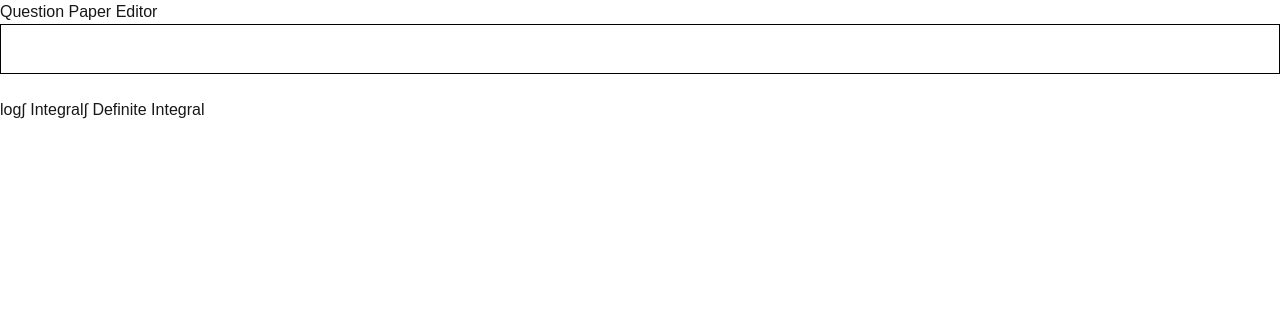
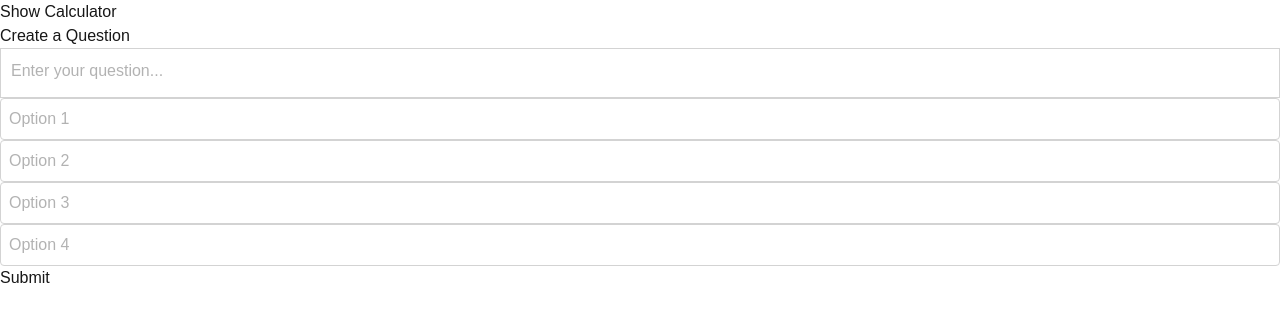
Before and after one commit to gb-pavan/test-intelliclick, a Next.js app: page / in a window 1280 px wide. Shown: the top 322 px of the page. Built offline with nearby package versions, Linux system fonts and the light colour scheme.

Commit message:
definite integrations can be given by user now

```diff
--- a/src/components/Calculator/CalculatorTabs.tsx
+++ b/src/components/Calculator/CalculatorTabs.tsx
@@ -15,9 +15,10 @@ const math = create(all);
 
 interface CalculatorTabsProps {
   handleCalculatorInput: (value: string) => void;
+  insertElement: (html: string) => void;
 }
 
-const CalculatorTabs: React.FC<CalculatorTabsProps> = ({handleCalculatorInput}) => {
+const CalculatorTabs: React.FC<CalculatorTabsProps> = ({handleCalculatorInput,insertElement}) => {
   const type: 'double' | 'single' = 'double'; // Example value
 
   const [activeTab, setActiveTab] = useState<string>('Basic');
@@ -48,7 +49,7 @@ const CalculatorTabs: React.FC<CalculatorTabsProps> = ({handleCalculatorInput})
     { label: 'sin cos', content: <TrigonometricFunctions setSelectedInput={setSelectedInput} handleCalculatorInput={handleCalculatorInput}/> },
     { label: '≥ ÷ →', content: <MathRelations setSelectedInput={setSelectedInput} handleCalculatorInput={handleCalculatorInput}/> },
     { label: 'π√∇', content: <MathSubsets setSelectedInput={setSelectedInput} handleCalculatorInput={handleCalculatorInput}/> },
-    { label: 'Σ∫∏', content: <Integration setSelectedInput={setSelectedInput} handleCalculatorInput={handleCalculatorInput}/> },
+    { label: 'Σ∫∏', content: <Integration setSelectedInput={setSelectedInput} insertElement={insertElement}/> },
     {
   label: '(□ □\n □ □)',
   content: <Matrix />
--- a/src/components/UploadQuestion/UploadQuestion.tsx
+++ b/src/components/UploadQuestion/UploadQuestion.tsx
@@ -356,10 +356,102 @@
 
 // export default QuestionForm;
 
-import React, { useRef } from "react";
+// import React, { useRef } from "react";
 
-const QuestionForm: React.FC = () => {
-  const editorRef = useRef<HTMLDivElement>(null);
+// const QuestionForm: React.FC = () => {
+//   const editorRef = useRef<HTMLDivElement>(null);
+
+//   const insertElement = (html: string) => {
+//     const selection = window.getSelection();
+//     if (!selection || selection.rangeCount === 0) return;
+
+//     const range = selection.getRangeAt(0);
+//     const tempDiv = document.createElement("div");
+//     tempDiv.innerHTML = html;
+
+//     const fragment = document.createDocumentFragment();
+//     while (tempDiv.firstChild) {
+//       fragment.appendChild(tempDiv.firstChild);
+//     }
+
+//     range.deleteContents();
+//     range.insertNode(fragment);
+
+//     // Ensure lastChild exists before setting cursor position
+//     if (fragment.lastChild) {
+//       range.setStartAfter(fragment.lastChild);
+//       range.setEndAfter(fragment.lastChild);
+//       selection.removeAllRanges();
+//       selection.addRange(range);
+//     }
+//   };
+
+
+//   const insertLog = () => {
+//     insertElement(
+//       ` log(<span contentEditable style="border-bottom: 1px dashed gray;"> </span>) `
+//     );
+//   };
+
+//   const insertIntegral = () => {
+//     insertElement(
+//       ` ∫ <input type="text" style="width: 40px; margin: 0 5px;" autofocus /> `
+//     );
+//   };
+
+//   const insertDefIntegral = () => {
+//     insertElement(
+//       `<span style="display: inline-flex; align-items: center; margin: 0 5px;">
+//         <span style="display: flex; flex-direction: column; align-items: center;">
+//           <input type="text" placeholder="Upper" style="width: 40px; margin-bottom: 3px;" />
+//           <span style="font-size: 20px; margin: 0 5px;">∫</span>
+//           <input type="text" placeholder="Lower" style="width: 40px; margin-top: 3px;" />
+//         </span>
+//         <input type="text" placeholder="f(x)" style="width: 60px; margin-left: 5px;" autofocus />
+//       </span>`
+//     );
+//   };
+
+//   return (
+//     <div>
+//       <h2>Question Paper Editor</h2>
+//       <div
+//         ref={editorRef}
+//         contentEditable
+//         suppressContentEditableWarning
+//         style={{
+//           border: "1px solid black",
+//           minHeight: "50px",
+//           padding: "10px",
+//           cursor: "text",
+//           whiteSpace: "pre-wrap",
+//         }}
+//       />
+//       <br />
+//       <button onClick={insertLog}>log</button>
+//       <button onClick={insertIntegral}>∫ Integral</button>
+//       <button onClick={insertDefIntegral}>∫ Definite Integral</button>
+//     </div>
+//   );
+// };
+
+// export default QuestionForm;
+
+import { useState,useRef } from "react";
+import CalculatorTabs from "../Calculator/CalculatorTabs";
+
+const QuestionForm = () => {
+    const editorRef = useRef(null);
+
+  const [question, setQuestion] = useState("");
+  const [options, setOptions] = useState(["", "", "", ""]);
+  const [loading, setLoading] = useState(false);
+  const [showCalculator, setShowCalculator] = useState(false);
+  const [focusedInput, setFocusedInput] = useState<"question" | number | null>(null);
+
+  const handleOptionChange = (index: number, value: string) => {
+    setOptions((prev) => prev.map((opt, i) => (i === index ? value : opt)));
+  };
 
   const insertElement = (html: string) => {
     const selection = window.getSelection();
@@ -386,159 +478,134 @@ const QuestionForm: React.FC = () => {
     }
   };
 
-
-  const insertLog = () => {
-    insertElement(
-      ` log(<span contentEditable style="border-bottom: 1px dashed gray;"> </span>) `
-    );
+  const handleSubmit = async () => {
+    if (!question.trim() || options.some((opt) => !opt.trim())) {
+      alert("Please fill in the question and all options.");
+      return;
+    }
+    setLoading(true);
+    try {
+      const response = await fetch("/api/questions", {
+        method: "POST",
+        headers: { "Content-Type": "application/json" },
+        body: JSON.stringify({ question, options }),
+      });
+      if (response.ok) {
+        alert("Question submitted successfully!");
+        setQuestion("");
+        setOptions(["", "", "", ""]);
+      } else {
+        alert("Failed to submit the question.");
+      }
+    } catch (error) {
+      console.error("Error submitting question:", error);
+      alert("An error occurred. Please try again.");
+    }
+    setLoading(false);
   };
 
-  const insertIntegral = () => {
-    insertElement(
-      ` ∫ <input type="text" style="width: 40px; margin: 0 5px;" autofocus /> `
-    );
-  };
+  // Handle input change based on focused field
+  const handleCalculatorInput = (value: string) => {
+    if (focusedInput === null) return;
 
-  const insertDefIntegral = () => {
-    insertElement(
-      `<span style="display: inline-flex; align-items: center; margin: 0 5px;">
-        <span style="display: flex; flex-direction: column; align-items: center;">
-          <input type="text" placeholder="Upper" style="width: 40px; margin-bottom: 3px;" />
-          <span style="font-size: 20px; margin: 0 5px;">∫</span>
-          <input type="text" placeholder="Lower" style="width: 40px; margin-top: 3px;" />
-        </span>
-        <input type="text" placeholder="f(x)" style="width: 60px; margin-left: 5px;" autofocus />
-      </span>`
-    );
+    if (focusedInput === "question") {
+      setQuestion((prev) => (value === "BACKSPACE" ? prev.slice(0, -1) : prev + value));
+    } else {
+      setOptions((prev) =>
+        prev.map((opt, i) =>
+          i === focusedInput ? (value === "BACKSPACE" ? opt.slice(0, -1) : opt + value) : opt
+        )
+      );
+    }
   };
 
   return (
-    <div>
-      <h2>Question Paper Editor</h2>
+    <div className="w-full p-4 bg-white shadow-lg rounded-lg mt-10">
+      <div className="flex justify-center mt-4">
+        <button
+          onClick={() => setShowCalculator(!showCalculator)}
+          className="bg-green-500 text-white p-2 rounded hover:bg-green-600 w-fit mx-auto"
+        >
+          {showCalculator ? "Hide Calculator" : "Show Calculator"}
+        </button>
+      </div>
+      {showCalculator && (
+        <div className="mt-4 p-4 border rounded shadow">
+          <CalculatorTabs handleCalculatorInput={handleCalculatorInput} insertElement={insertElement}/>
+        </div>
+      )}
+      <h2 className="text-xl font-semibold mb-4">Create a Question</h2>
+
       <div
         ref={editorRef}
         contentEditable
         suppressContentEditableWarning
+        onFocus={() => setFocusedInput("question")}
+        onInput={(e) => setQuestion(e.currentTarget.textContent || "")}
         style={{
-          border: "1px solid black",
+          border: "1px solid lightgray",
           minHeight: "50px",
           padding: "10px",
           cursor: "text",
           whiteSpace: "pre-wrap",
+          position: "relative",
         }}
-      />
-      <br />
-      <button onClick={insertLog}>log</button>
-      <button onClick={insertIntegral}>∫ Integral</button>
-      <button onClick={insertDefIntegral}>∫ Definite Integral</button>
+      >
+        {question === "" && (
+          <span style={{ color: "gray", opacity: 0.6, pointerEvents: "none" }}>
+            Enter your question...
+          </span>
+        )}
+        {question}
+      </div>
+
+
+      {/* {options.map((option, index) => (
+        <input
+          key={index}
+          type="text"
+          placeholder={`Option ${index + 1}`}
+          value={option}
+          onChange={(e) => handleOptionChange(index, e.target.value)}
+          onFocus={() => setFocusedInput(index)}
+          className="w-full p-2 border rounded mb-2"
+        />
+
+      ))} */}
+      {options.map((option, index) => (
+  <div
+    key={index}
+    ref={editorRef}
+    contentEditable
+    suppressContentEditableWarning
+    onFocus={() => setFocusedInput(index)}
+    onInput={(e) => handleOptionChange(index, e.currentTarget.textContent || "")}
+    style={{
+      border: "1px solid lightgray",
+      minHeight: "40px",
+      padding: "8px",
+      cursor: "text",
+      whiteSpace: "pre-wrap",
+      borderRadius: "4px",
+      backgroundColor: "white",
+    }}
+  >
+        {option || <span style={{ color: "gray", opacity: 0.6 }}>Option {index + 1}</span>}
+
+  </div>
+))}
+
+        <div className="flex justify-center mt-4">
+            <button
+                onClick={handleSubmit}
+                disabled={loading}
+                className="bg-blue-500 text-white p-2 rounded mt-4 hover:bg-blue-600 disabled:bg-gray-400"
+            >
+                {loading ? "Submitting..." : "Submit"}
+            </button>
+        </div>
     </div>
   );
 };
 
 export default QuestionForm;
-
-// import { useState } from "react";
-// import CalculatorTabs from "../Calculator/CalculatorTabs";
-
-// const QuestionForm = () => {
-//   const [question, setQuestion] = useState("");
-//   const [options, setOptions] = useState(["", "", "", ""]);
-//   const [loading, setLoading] = useState(false);
-//   const [showCalculator, setShowCalculator] = useState(false);
-//   const [focusedInput, setFocusedInput] = useState<"question" | number | null>(null);
-
-//   const handleOptionChange = (index: number, value: string) => {
-//     setOptions((prev) => prev.map((opt, i) => (i === index ? value : opt)));
-//   };
-
-//   const handleSubmit = async () => {
-//     if (!question.trim() || options.some((opt) => !opt.trim())) {
-//       alert("Please fill in the question and all options.");
-//       return;
-//     }
-//     setLoading(true);
-//     try {
-//       const response = await fetch("/api/questions", {
-//         method: "POST",
-//         headers: { "Content-Type": "application/json" },
-//         body: JSON.stringify({ question, options }),
-//       });
-//       if (response.ok) {
-//         alert("Question submitted successfully!");
-//         setQuestion("");
-//         setOptions(["", "", "", ""]);
-//       } else {
-//         alert("Failed to submit the question.");
-//       }
-//     } catch (error) {
-//       console.error("Error submitting question:", error);
-//       alert("An error occurred. Please try again.");
-//     }
-//     setLoading(false);
-//   };
-
-//   // Handle input change based on focused field
-//   const handleCalculatorInput = (value: string) => {
-//     if (focusedInput === null) return;
-
-//     if (focusedInput === "question") {
-//       setQuestion((prev) => (value === "BACKSPACE" ? prev.slice(0, -1) : prev + value));
-//     } else {
-//       setOptions((prev) =>
-//         prev.map((opt, i) =>
-//           i === focusedInput ? (value === "BACKSPACE" ? opt.slice(0, -1) : opt + value) : opt
-//         )
-//       );
-//     }
-//   };
-
-//   return (
-//     <div className="w-full p-4 bg-white shadow-lg rounded-lg mt-10">
-//       <div className="flex justify-center mt-4">
-//         <button
-//           onClick={() => setShowCalculator(!showCalculator)}
-//           className="bg-green-500 text-white p-2 rounded hover:bg-green-600 w-fit mx-auto"
-//         >
-//           {showCalculator ? "Hide Calculator" : "Show Calculator"}
-//         </button>
-//       </div>
-//       {showCalculator && (
-//         <div className="mt-4 p-4 border rounded shadow">
-//           <CalculatorTabs handleCalculatorInput={handleCalculatorInput} />
-//         </div>
-//       )}
-//       <h2 className="text-xl font-semibold mb-4">Create a Question</h2>
-//       <input
-//         type="text"
-//         placeholder="Enter your question"
-//         value={question}
-//         onChange={(e) => setQuestion(e.target.value)}
-//         onFocus={() => setFocusedInput("question")}
-//         className="w-full p-2 border rounded mb-4"
-//       />
-
-//       {options.map((option, index) => (
-//         <input
-//           key={index}
-//           type="text"
-//           placeholder={`Option ${index + 1}`}
-//           value={option}
-//           onChange={(e) => handleOptionChange(index, e.target.value)}
-//           onFocus={() => setFocusedInput(index)}
-//           className="w-full p-2 border rounded mb-2"
-//         />
-//       ))}
-//         <div className="flex justify-center mt-4">
-//             <button
-//                 onClick={handleSubmit}
-//                 disabled={loading}
-//                 className="bg-blue-500 text-white p-2 rounded mt-4 hover:bg-blue-600 disabled:bg-gray-400"
-//             >
-//                 {loading ? "Submitting..." : "Submit"}
-//             </button>
-//         </div>
-//     </div>
-//   );
-// };
-
-// export default QuestionForm;
```
Also changed, not shown: src/components/Calculator/Integrations.tsx (+18 -9 lines).
